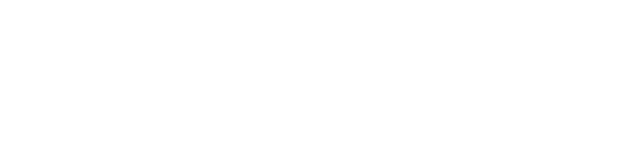
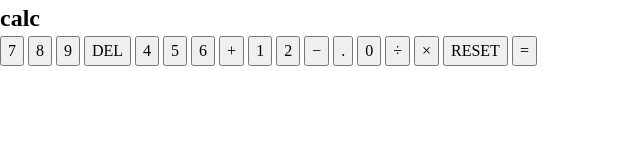
Before and after one commit to joshua-emmanuel/calculator-app, a website built with Vite: page index.html in a window 1280 px wide. Shown: the whole page, without its empty margins (0-640 px from the left). Built offline with nearby package versions, Linux system fonts and the light colour scheme.

Commit message:
Setup index.html

```diff
--- a/index.html
+++ b/index.html
@@ -8,6 +8,34 @@
   <title>Calculator App</title>
 </head>
 <body>
-
+  <main>
+    <div class="wrapper">
+      <section class="calculator">
+        <header class="calculator__header">
+          <h1>calc</h1>
+        </header>
+        <div class="calculator__display"></div>
+        <div class="calculator__keys">
+          <button data-key="7" data-button-type="number">7</button>
+          <button data-key="8" data-button-type="number">8</button>
+          <button data-key="9" data-button-type="number">9</button>
+          <button data-key="DEL" data-button-type="delete">DEL</button>
+          <button data-key="4" data-button-type="number">4</button>
+          <button data-key="5" data-button-type="number">5</button>
+          <button data-key="6" data-button-type="number">6</button>
+          <button data-key="plus" data-button-type="operator">&plus;</button>
+          <button data-key="1" data-button-type="number">1</button>
+          <button data-key="2" data-button-type="number">2</button>
+          <button data-key="minus" data-button-type="operator">&minus;</button>
+          <button data-key="decimal" data-button-type="decimal">.</button>
+          <button data-key="0" data-button-type="number">0</button>
+          <button data-key="divide" data-button-type="operator">&divide;</button>
+          <button data-key="times" data-button-type="operator">&times;</button>
+          <button data-key="reset" data-button-type="reset">RESET</button>
+          <button data-key="equal" data-button-type="equal">&equals;</button>
+        </div>
+      </section>
+    </div>
+  </main>
 </body>
 </html>
```
